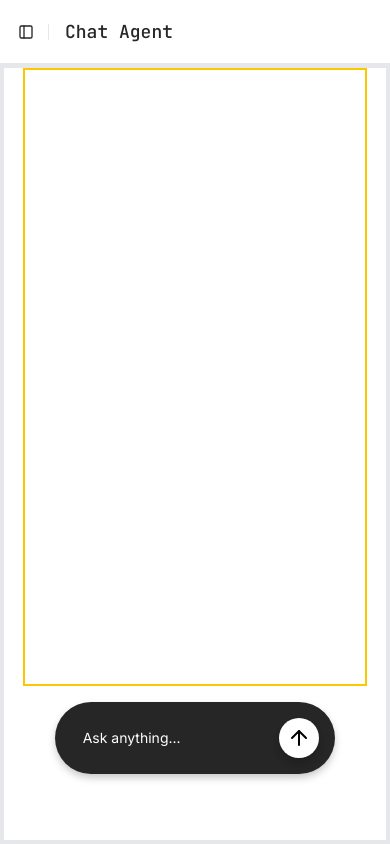
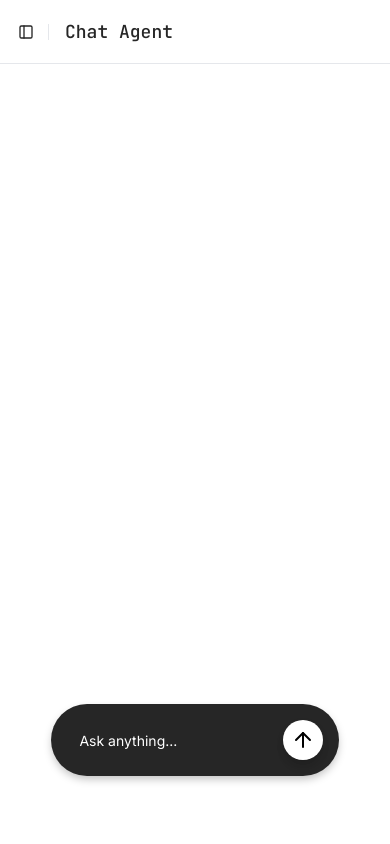
Before and after one commit to khalidkhankakar/Master-Vercel-AI-SDK, a Next.js app in the folder chat-agent/: page /chats-rh in a window 390 px wide. Built offline with nearby package versions, Linux system fonts and the light colour scheme.

Commit message:
submit handle form event

```diff
--- a/chat-agent/src/app/(chats)/_components/chat-input.tsx
+++ b/chat-agent/src/app/(chats)/_components/chat-input.tsx
@@ -1,5 +1,6 @@
+'use client';
+
 import { ArrowUp } from 'lucide-react'
-
 import { Button } from '@/components/ui/button'
 import { Input } from '@/components/ui/input'
 import type { UseChatHelpers } from '@ai-sdk/react';
@@ -16,17 +17,20 @@ interface ChatInputProps {
 
 const ChatInput = ({ input, onInputChange, sendMessage }: ChatInputProps) => {
 
+    const handleSubmit = (e: React.FormEvent) => {
+        e.preventDefault();
+        sendMessage({text: input});
+        onInputChange('');
+    };
+
     return (
-        <div className='bg-foreground font-sans h-fit p-4 gap-2.5 flex items-center justify-center  w-[90%]  shadow-2xl rounded-full'>
+        <form onSubmit={handleSubmit} className='bg-foreground font-sans h-fit p-4 gap-2.5 flex items-center justify-center  w-[90%]  shadow-2xl rounded-full'>
             <Input value={input} onChange={(e) => onInputChange(e.target.value)}  className='border-none shadow-none outline-none hover:border-none hover:outline-none  focus-visible:ring-0 text-white placeholder:text-white !text-[14px] ' placeholder='Ask anything...' />
-            <Button onClick={()=>{
-                sendMessage({text:input})
-                onInputChange('')
-            }} size={'icon-lg'} className=' rounded-full text-sm  p-2 bg-white shadow-xl' asChild>
+            <Button type="submit" size={'icon-lg'} className=' rounded-full text-sm  p-2 bg-white shadow-xl' asChild>
                 <ArrowUp />
             </Button>
 
-        </div>
+        </form>
     )
 }
 
--- a/chat-agent/src/app/(chats)/_components/route-handler-page.tsx
+++ b/chat-agent/src/app/(chats)/_components/route-handler-page.tsx
@@ -10,11 +10,11 @@ const RouteHandlerPage = () => {
   const { messages, sendMessage, } = useChat();
 
   return (
-    <div className="h-full border-4">
+    <div className="h-full">
 
       <div className="h-full flex  items-center  flex-col ">
 
-        <div className="border-2 border-yellow-400 p-12 font-sans w-[90%] md:w-2/3 h-4/5  overflow-y-auto space-y-2  ">
+        <div className=" p-2 font-sans w-[90%] md:w-2/3 h-4/5  overflow-y-auto space-y-2  ">
           {messages.map(message => (
             <ShowMessage key={message.id} message={message} />
           ))}
--- a/chat-agent/src/app/(chats)/_components/show-message.tsx
+++ b/chat-agent/src/app/(chats)/_components/show-message.tsx
@@ -6,20 +6,21 @@ const ShowMessage = ({ message }: { message: ChatMessage }) => {
     const isUser = message.role === 'user';
 
     return (
-        <div className={`flex w-full items-end gap-3 mb-4 ${isUser ? 'flex-row-reverse' : 'flex-row'}`}>
+        <div className={`flex flex-col w-full gap-2 mb-4 ${isUser ? 'items-end' : 'items-start'}`}>
+
+            <div className={`flex flex-col gap-2 ${isUser ? 'items-end' : 'items-start'}`}>
+            <div className='flex items-center gap-2'>
             <Image
                 width={32}
                 height={32}
-                className="w-8 h-8 rounded-full shrink-0 shadow-sm"
+                className="w-5 h-5 rounded-full shrink-0 shadow-sm"
                 src={isUser ? "/icons/github.svg" : "/icons/google.svg"}
                 alt={isUser ? "User image" : "AI image"}
             />
-
-            <div className={`flex flex-col gap-1   ${isUser ? 'items-end' : 'items-start'}`}>
-                <span className="text-xs font-medium px-3 py-0.5">
+            <span className="text-sm font-medium py-0.5">
                     {isUser ? 'You' : 'AI'}
-                </span>
-
+            </span>
+                </div>
                 <div className={`px-4 py-3 rounded-2xl shadow-sm transition-all duration-200 ${
                     isUser
                         ? 'bg-blue-500 text-white rounded-br-none'
```
